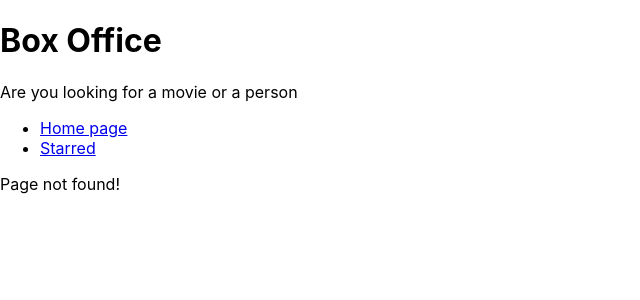
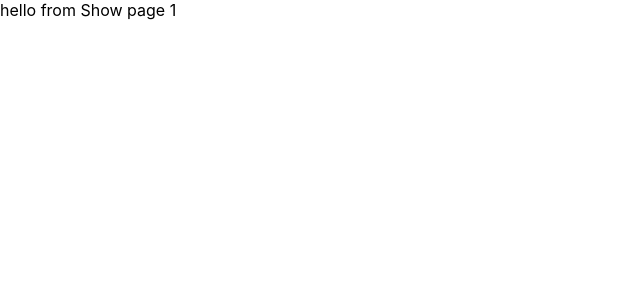
Before and after one commit to IWillInciteHaos/box-office, a React (Create React App) app: page /show/1 in a window 1280 px wide. Before the commit this address had no page. Shown: the top 300 px of the page, without its empty margins (0-640 px from the left). Built offline with nearby package versions, Linux system fonts and the light colour scheme.

Commit message:
dynamic routing
doesn't show actual content yet, just that it works

```diff
--- a/src/App.jsx
+++ b/src/App.jsx
@@ -3,6 +3,7 @@
 import Starred from './Pages/Starred'
 import NoMatch from './Pages/NoMatch';
 import MainLayout from "./components/MainLayout";
+import Show from './Pages/Show';
 
 function App() {
   return (<BrowserRouter>
@@ -10,8 +11,10 @@
         <Route element={<MainLayout />}>
         <Route path="/" element={ <Home/>} />
         <Route path="/starred" element={ <Starred/>} />
+      </Route>
+
+        <Route path='/show/:showId' element={<Show />}/>
         <Route path="*" element={<NoMatch />} />
-      </Route>
 
      {/* <Route path="/" element={<App />}>
         <Route index element={<Home />} />
--- /dev/null
+++ b/src/Pages/Show.jsx
@@ -0,0 +1,10 @@
+import { useParams } from "react-router-dom";
+
+const Show = () => {
+    const {showId} = useParams();
+
+
+    return <div>hello from Show page {showId}</div>
+}
+
+export default Show;
--- a/src/components/shows/ShowCard.jsx
+++ b/src/components/shows/ShowCard.jsx
@@ -16,7 +16,7 @@
 
             <p>{summaryStripped}</p>
             <div>
-                <Link to="/">Read more</Link>
+                <Link to={`/show/${id}`}>Read more</Link>
                 <button type="button">Star</button>
             </div>
 
```
